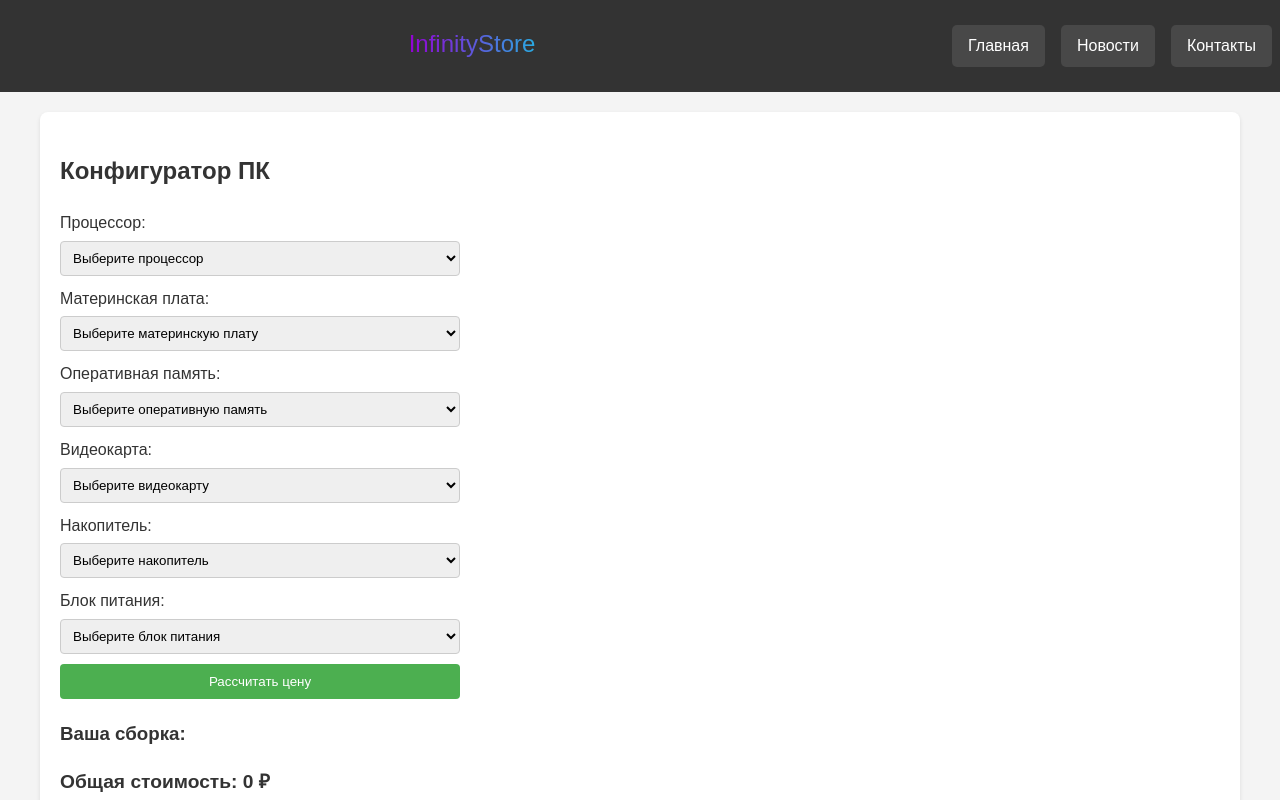
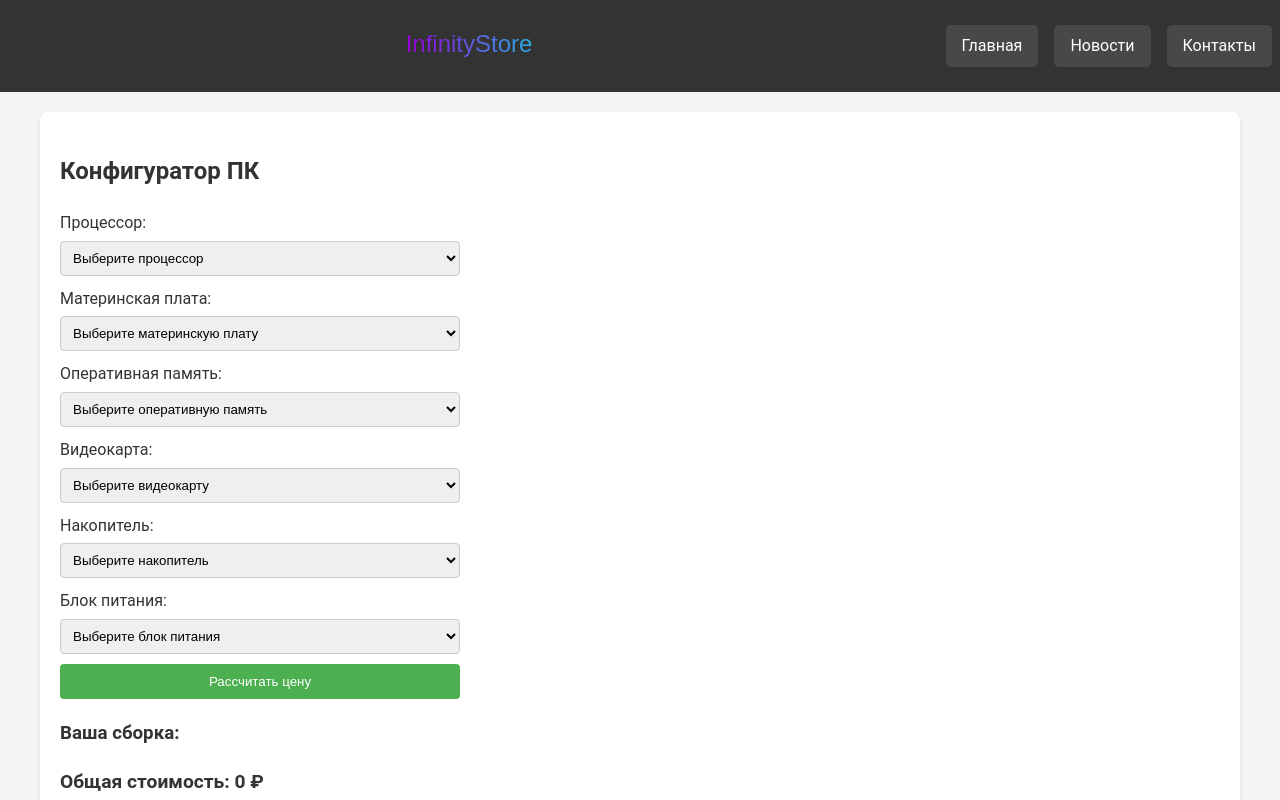
Before and after one commit to Yadovity377/Mysite_Seredov_Laba11, a plain HTML site: page index.html in a window 1280 px wide. Shown: the top 800 px of the page. Drawn offline with Linux system fonts and the light colour scheme.

Commit message:
Изменен шрифт

```diff
--- a/style.css
+++ b/style.css
@@ -1,6 +1,6 @@
 /* Общие стили */
 body {
-    font-family: Arial, sans-serif;
+    font-family: "Roboto", sans-serif;
     margin: 0;
     padding: 0;
     background-color: #f4f4f4;
```
